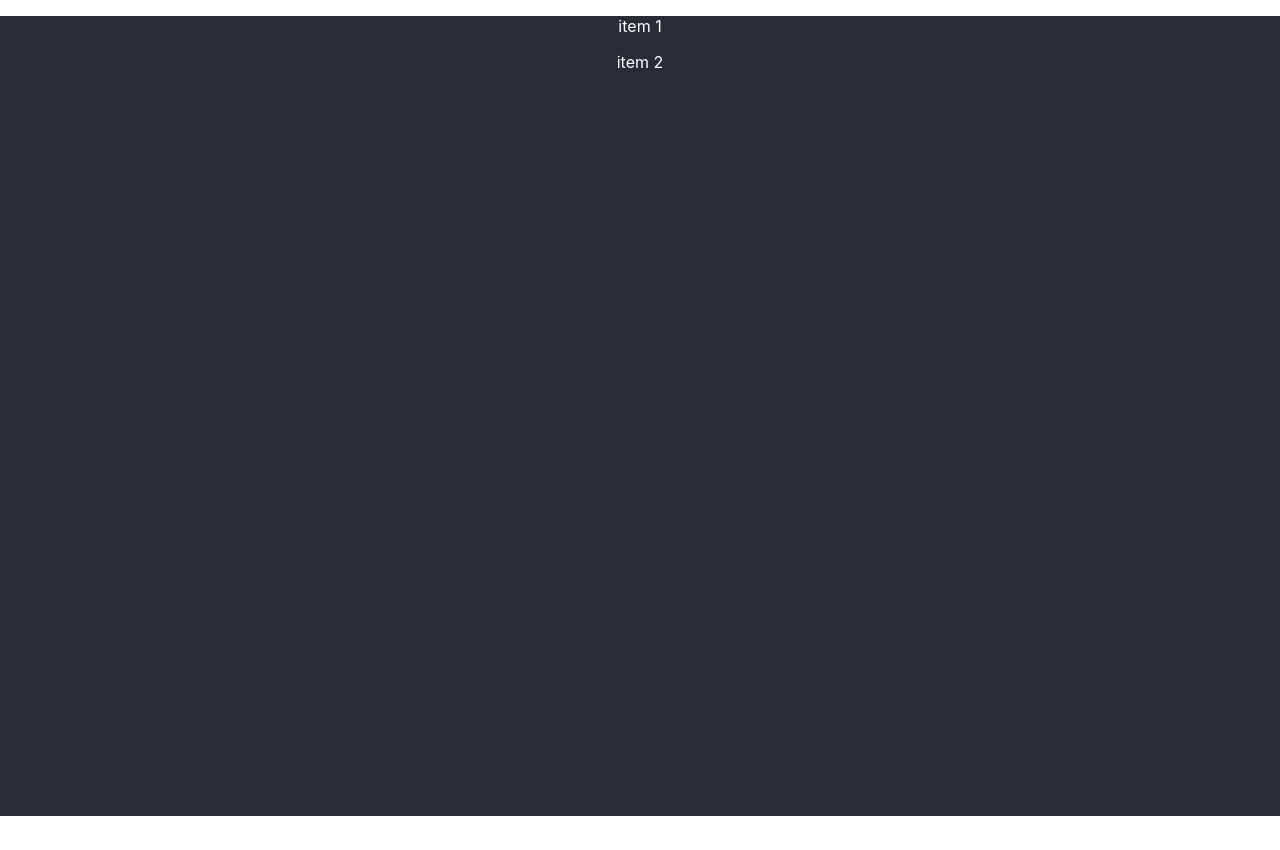
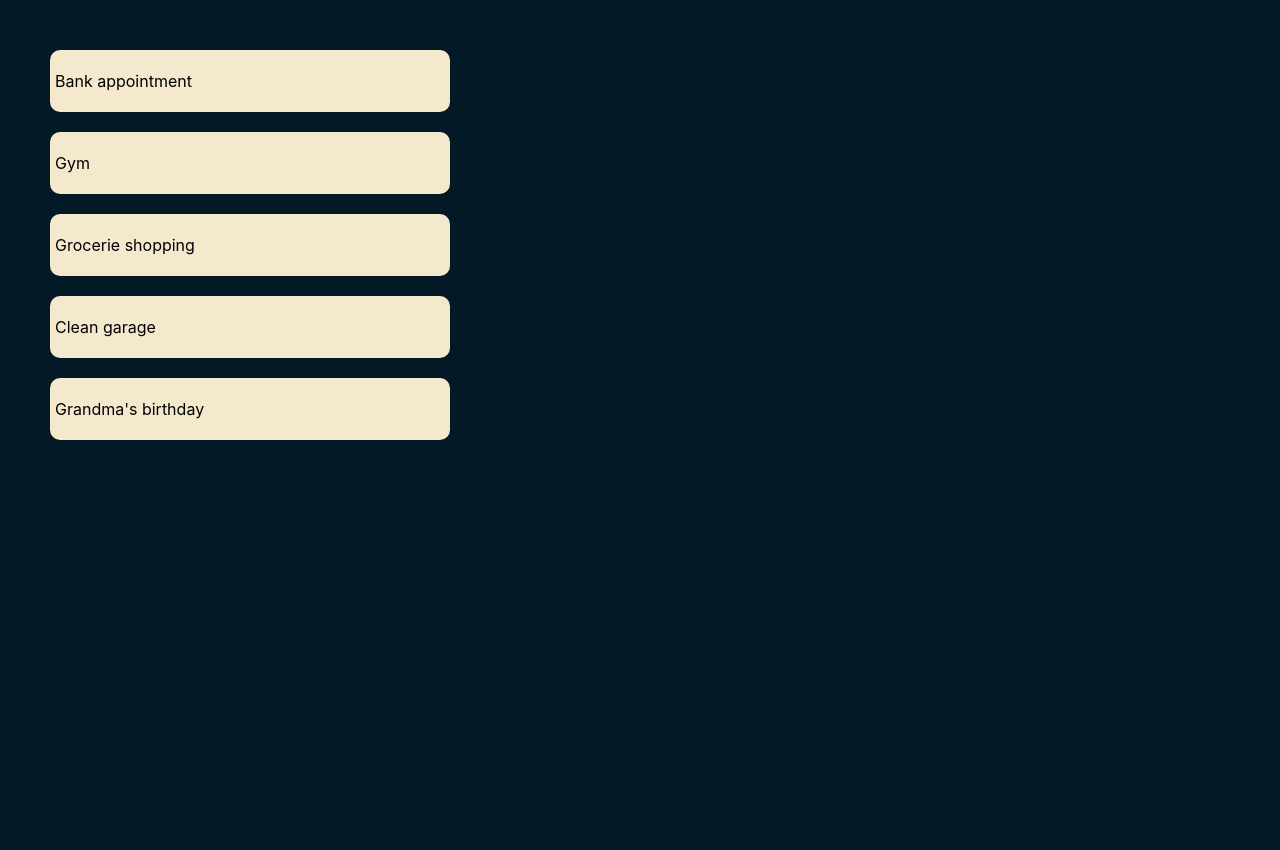
Before and after one commit to hannuju/todo-app, a React (Create React App) app: page / in a window 1280 px wide. Before the commit the page ends 816 px from the top, so only its background shows below. Built offline with nearby package versions, Linux system fonts and the light colour scheme.

Commit message:
initial todo item stylings and placeholder data

```diff
--- a/src/App.css
+++ b/src/App.css
@@ -1,6 +1,9 @@
+body {
+  background-color: #031926;
+}
+
 .App {
   text-align: center;
-  background-color: #282c34;
   color: white;
   min-height: 100vh;
 }
--- /dev/null
+++ b/src/TodoItem.css
@@ -0,0 +1,7 @@
+.todo-item {
+    color: black;
+    background-color: #F4E9CD;
+    border-radius: 10px;
+    padding: 5px;
+    text-align: left;
+}
--- a/src/TodoItem.tsx
+++ b/src/TodoItem.tsx
@@ -1,3 +1,5 @@
+import './TodoItem.css'
+
 interface Props {
     title: string;
     checkbox: boolean;
@@ -5,7 +7,7 @@ interface Props {
 
 export const TodoItem: React.FC<Props> = (props) => {
     return (
-        <div>
+        <div className="todo-item">
             <p>{props.title}</p>
         </div>
     )
--- /dev/null
+++ b/src/TodoList.css
@@ -0,0 +1,8 @@
+.todo-list {
+    margin: 50px;
+    display: flex;
+    min-width: 300px;
+    max-width: 400px;
+    flex-direction: column;
+    gap: 20px;
+}
--- a/src/TodoList.tsx
+++ b/src/TodoList.tsx
@@ -1,21 +1,38 @@
 import { TodoItem } from "./TodoItem"
+import './TodoList.css'
 
 const dummyData = [
     {
         id: 1,
-        title: "item 1",
+        title: "Bank appointment",
         checkbox: true
     },
     {
         id: 2,
-        title: "item 2",
+        title: "Gym",
         checkbox: false
-    }
+    },
+    {
+        id: 3,
+        title: "Grocerie shopping",
+        checkbox: false
+    },
+    {
+        id: 4,
+        title: "Clean garage",
+        checkbox: false
+    },
+    {
+        id: 5,
+        title: "Grandma's birthday",
+        checkbox: false
+    },
+
 ]
 
 export const TodoList = () => {
     return (
-        <div>
+        <div className="todo-list">
             {dummyData.map((item) =>
                 <TodoItem key={item.id} title={item.title} checkbox={item.checkbox}></TodoItem>
             )}
```
